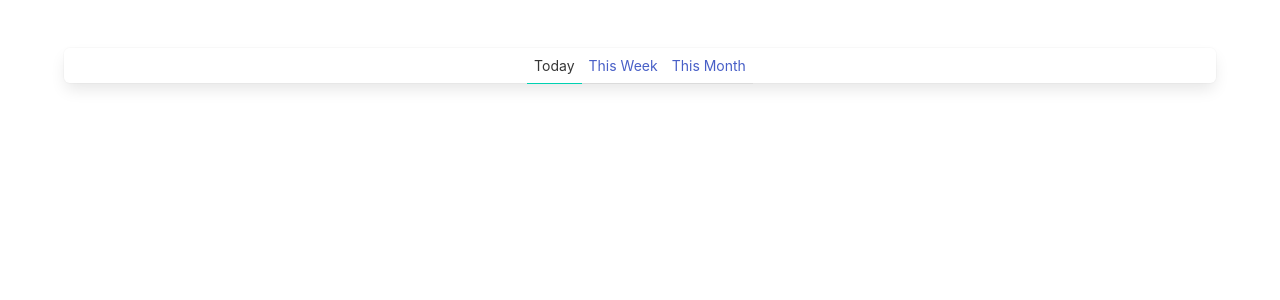
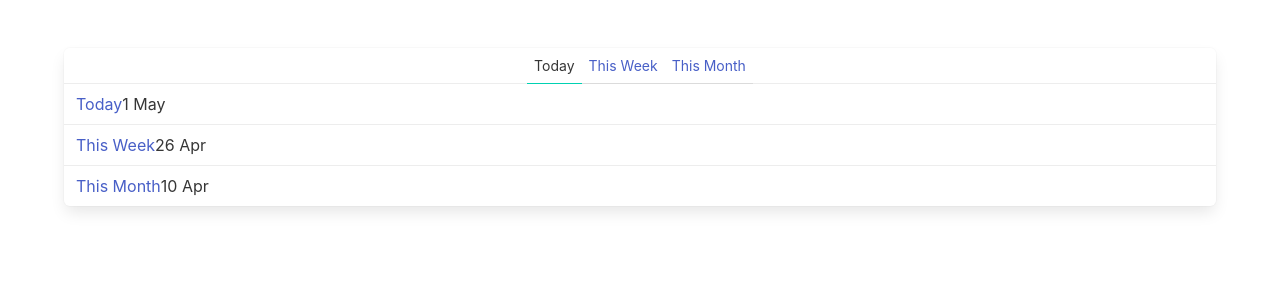
Before and after one commit to lmiller1990/vuejs-composition-api-v3, a Vue app: page / in a window 1280 px wide. Shown: the top 300 px of the page. Built offline with nearby package versions, Linux system fonts and the light colour scheme.

Commit message:
10 - posts with luxon

```diff
--- a/package.json
+++ b/package.json
@@ -8,10 +8,12 @@
     "preview": "vite preview"
   },
   "dependencies": {
+    "@types/luxon": "^2.3.1",
     "bulma": "^0.9.3",
     "eslint": "^7.32.0",
     "eslint-config-prettier": "^8.5.0",
     "eslint-plugin-vue": "^8.7.1",
+    "luxon": "^2.3.1",
     "prettier": "^2.6.2",
     "prettier-eslint-cli": "^5.0.1",
     "vue": "^3.2.25"
--- a/src/components/Timeline.vue
+++ b/src/components/Timeline.vue
@@ -1,15 +1,25 @@
 <script setup lang="ts">
-import { ref } from "vue"
+import { DateTime } from "luxon";
+import { ref } from "vue";
+import { Post, today, thisWeek, thisMonth } from "../posts";
 
-const periods = ["Today", "This Week", "This Month"] as const
+const periods = ["Today", "This Week", "This Month"] as const;
 
-type Period = typeof periods[number]
+type Period = typeof periods[number];
 
-const selectedPeriod = ref<Period>("Today")
+const selectedPeriod = ref<Period>("Today");
 
-function selectPeriod (period: Period) {
-  selectedPeriod.value = period
+function selectPeriod(period: Period) {
+  selectedPeriod.value = period;
 }
+
+const posts = [today, thisWeek, thisMonth]
+  .map(post => {
+    return {
+      ...post,
+      created: DateTime.fromISO(post.created)
+    }
+  })
 </script>
 
 <template>
@@ -24,5 +34,13 @@
         {{ period }}
       </a>
     </span>
+
+    <a
+      v-for="post of posts"
+      :key="post.id"
+      class="panel-block">
+      <a>{{ post.title }}</a>
+      <div>{{ post.created.toFormat("d MMM") }}</div>
+    </a>
   </nav>
 </template>
--- /dev/null
+++ b/src/posts.ts
@@ -0,0 +1,25 @@
+import { DateTime } from "luxon"
+
+export interface Post {
+  id: string
+  title: string
+  created: string
+}
+
+export const today: Post = {
+  id: "1",
+  title: "Today",
+  created: DateTime.now().toISO()
+}
+
+export const thisWeek: Post = {
+  id: "2",
+  title: "This Week",
+  created: DateTime.now().minus({ days: 5 }).toISO()
+}
+
+export const thisMonth: Post = {
+  id: "3",
+  title: "This Month",
+  created: DateTime.now().minus({ weeks: 3 }).toISO()
+}
```
Also changed, not shown: 1 other file (tests, documents, lock files or other folders).
